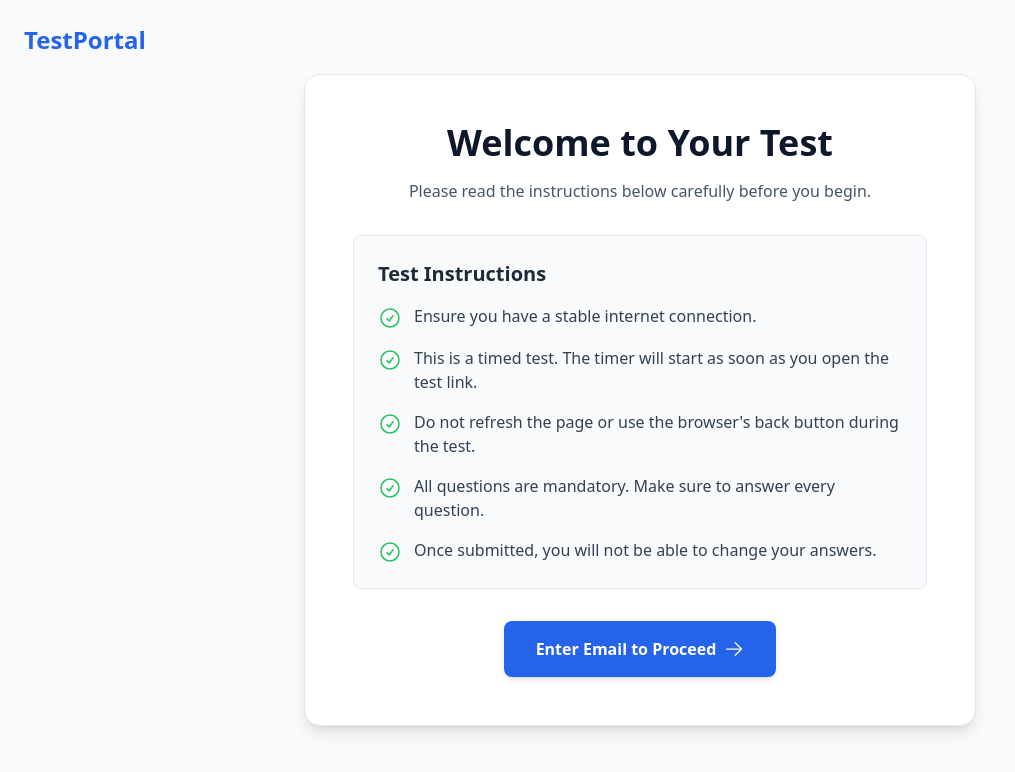
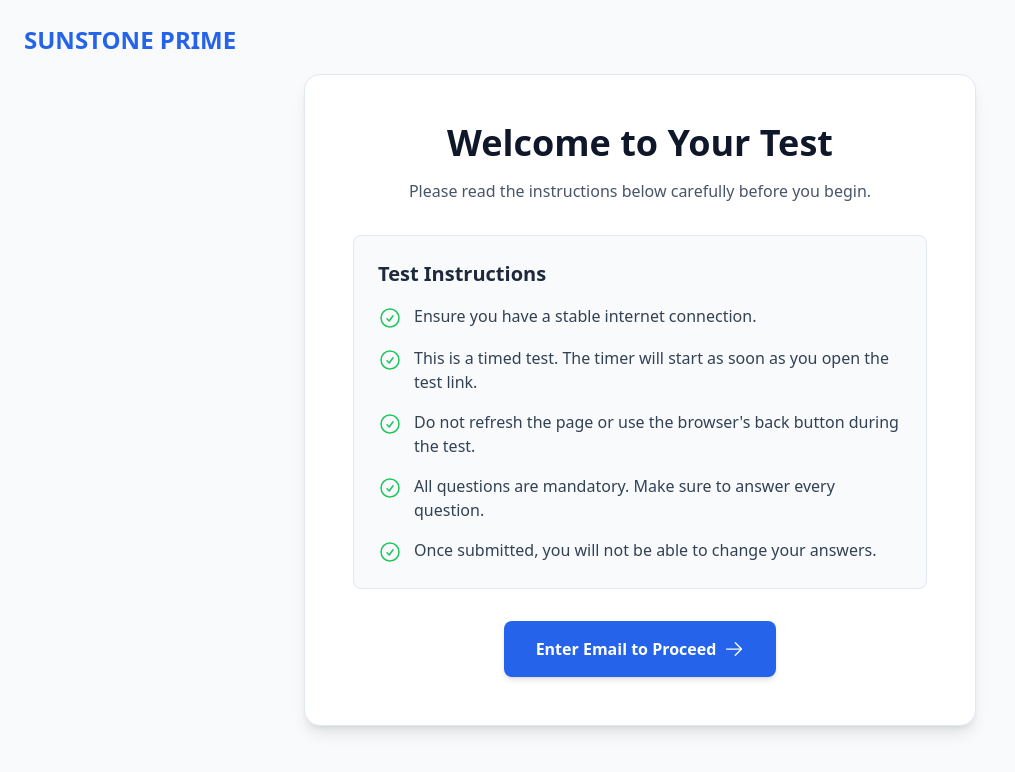
Before and after one commit to arshdeepsinghmalhi/studentTestPortal, a React (Vite) app: page / in a window 1280 px wide. Shown: the top 772 px of the page, without its empty margins (0-1015 px from the left). Built offline with nearby package versions, Linux system fonts and the light colour scheme; no server answers.

Commit message:
updated text

```diff
--- a/App.tsx
+++ b/App.tsx
@@ -59,7 +59,7 @@ const App: React.FC = () => {
   return (
     <div className="min-h-screen bg-slate-50 text-slate-800 flex flex-col items-center justify-center p-4 font-sans">
        <header className="absolute top-0 left-0 p-6">
-          <h1 className="text-2xl font-bold text-blue-600">TestPortal</h1>
+          <h1 className="text-2xl font-bold text-blue-600">SUNSTONE PRIME</h1>
        </header>
        <main className="w-full max-w-2xl">
          {renderContent()}
```
Also changed, not shown: 1 other file (tests, documents, lock files or other folders).
